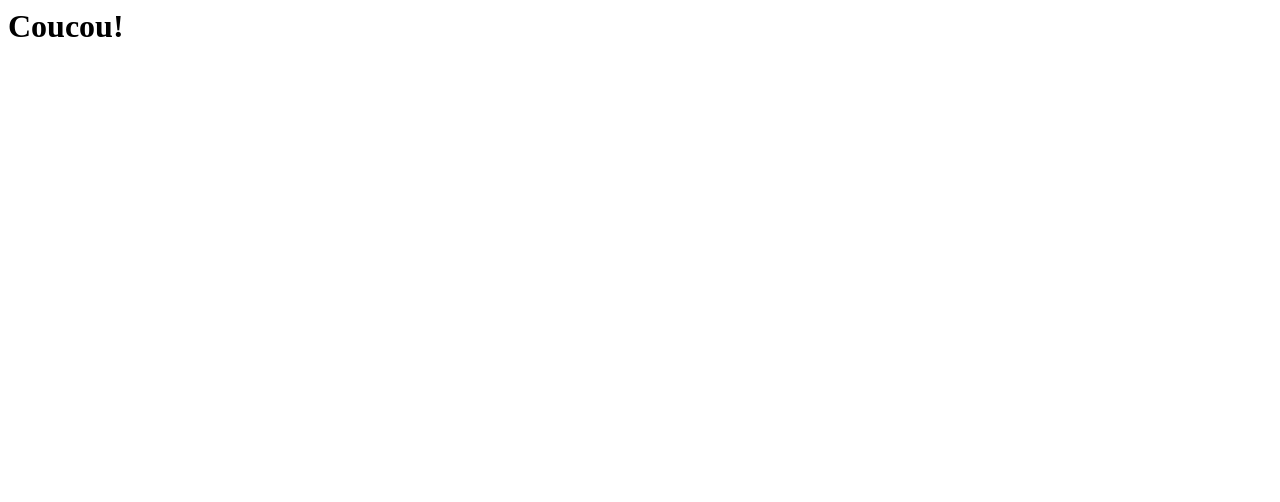
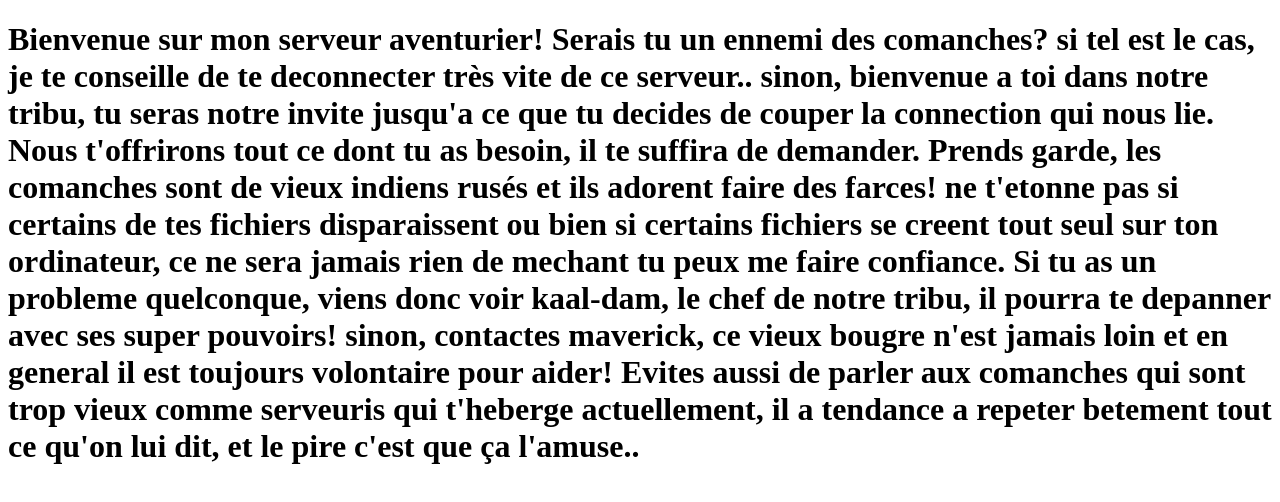
Before and after one commit to kaal-dam/comanche, a plain HTML site: page html/index.html in a window 1280 px wide. Drawn offline with Linux system fonts and the light colour scheme.

Commit message:
modif html

```diff
--- a/html/index.html
+++ b/html/index.html
@@ -1,3 +1,4 @@
+<!DOCTYPE html>
 <html>
-    <h1>Coucou!</h1>
+    <h1>Bienvenue sur mon serveur aventurier! Serais tu un ennemi des comanches? si tel est le cas, je te conseille de te deconnecter très vite de ce serveur.. sinon, bienvenue a toi dans notre tribu, tu seras notre invite jusqu'a ce que tu decides de couper la connection qui nous lie. Nous t'offrirons tout ce dont tu as besoin, il te suffira de demander. Prends garde, les comanches sont de vieux indiens rusés et ils adorent faire des farces! ne t'etonne pas si certains de tes fichiers disparaissent ou bien si certains fichiers se creent tout seul sur ton ordinateur, ce ne sera jamais rien de mechant tu peux me faire confiance. Si tu as un probleme quelconque, viens donc voir kaal-dam, le chef de notre tribu, il pourra te depanner avec ses super pouvoirs! sinon, contactes maverick, ce vieux bougre n'est jamais loin et en general il est toujours volontaire pour aider! Evites aussi de parler aux comanches qui sont trop vieux comme serveuris qui t'heberge actuellement, il a tendance a repeter betement tout ce qu'on lui dit, et le pire c'est que ça l'amuse..</h1>
 </html>
```
